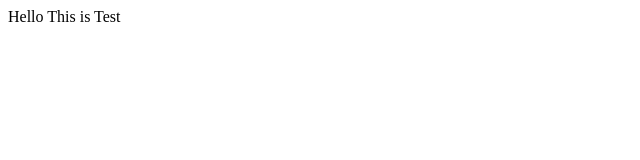
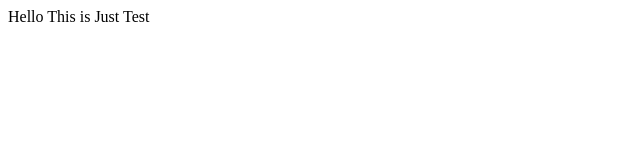
Before and after one commit to AniketSingh1m/Demo, a plain HTML site: page index.html in a window 1280 px wide. Shown: the full height of the page, 0-640 px from the left. Drawn offline with Linux system fonts and the light colour scheme.

Commit message:
changed paragraph test

```diff
--- a/index.html
+++ b/index.html
@@ -1 +1 @@
-<p> Hello This is Test</p>
+<p> Hello This is Just Test</p>
```
